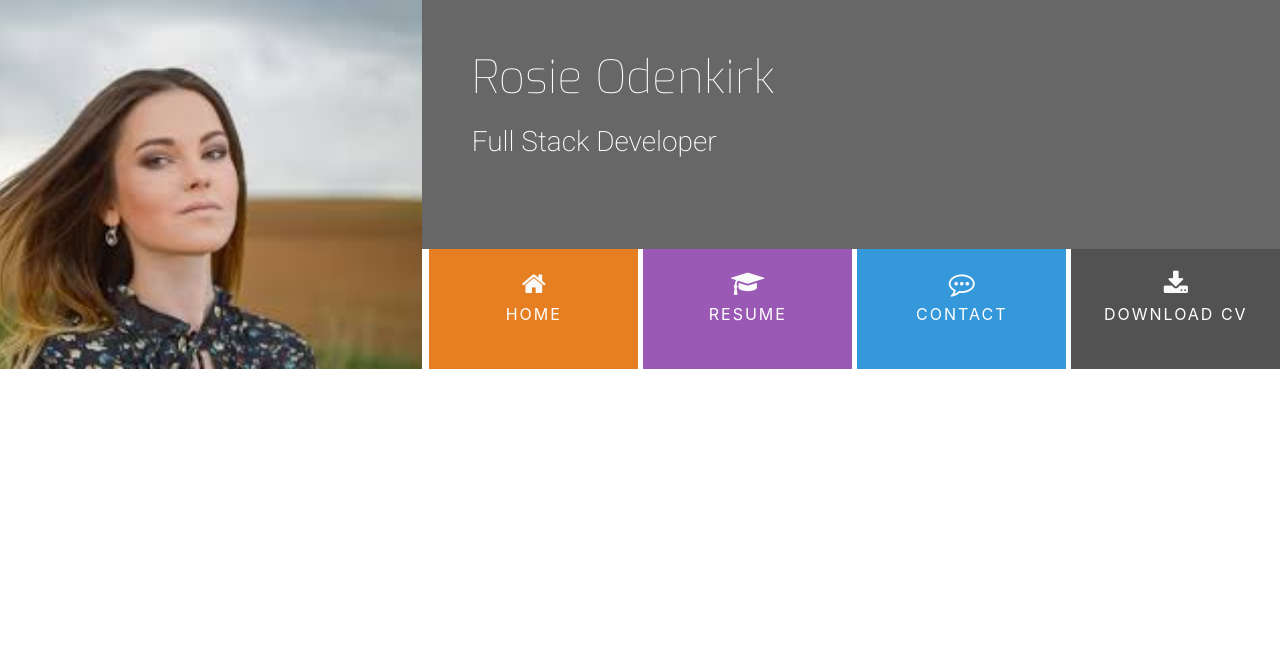
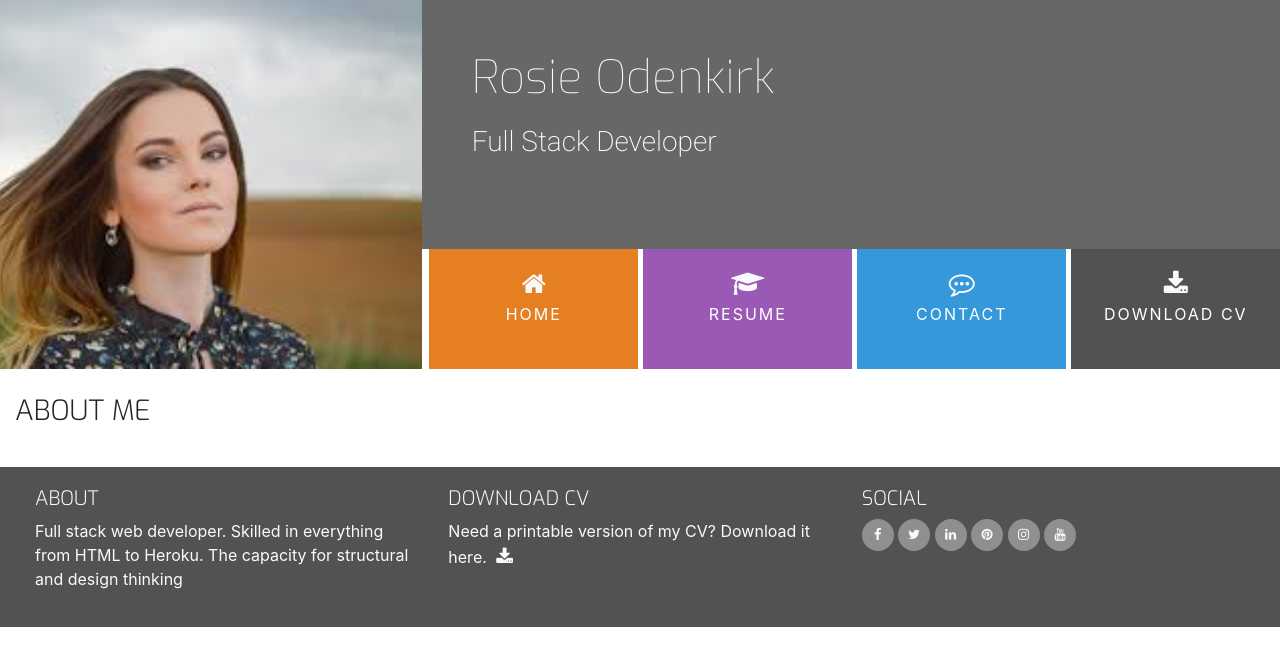
Before and after one commit to NinjaAiden/ucd-resume, a plain HTML site: page index.html in a window 1280 px wide. Shown: the top 666 px of the page. Drawn offline with nearby package versions, Linux system fonts and the light colour scheme.

Commit message:
added footer and baseline for table rows

```diff
--- a/assets/css/style.css
+++ b/assets/css/style.css
@@ -24,6 +24,46 @@
 .ui-menu-color-download {
     background-color: #525252;
     margin: 0;
+}
+
+/*------------------------------------------------- special padding/margin/text */
+
+h1,
+h2,
+h3,
+h4 {
+    margin: 0;
+}
+
+.uppercase {
+    text-transform: uppercase;
+}
+
+.general-sub {
+    font-family: "Exo", sans-serif;
+    font-weight: 300;
+    color: #fafafa;
+}
+
+.inline-block {
+    display: inline-block;
+}
+
+.section-column{
+    padding: 0 30px;
+    float: none;
+    display:table-cell;
+}
+
+.row-table{
+    display: table;
+}
+
+.section-heading{
+    font-family: "Exo", sans-serif;
+    font-weight: 300;
+    margin-top: 25px;
+    margin-bottom: 40px;
 }
 
 /*------------------------------------------------- headings */
@@ -121,3 +161,55 @@ header {
     background: rgba(0, 0, 0, 0.2);
     height: 120px;
 }
+
+/*------------------------------------------------- footer */
+
+footer {
+    background-color: #525252;
+    color: #fafafa;
+    min-height: 120px;
+    margin: 0;
+}
+
+footer .cv-pdf {
+    color: #fafafa;
+    text-align: center;
+    font-size: 18px;
+    padding-left: 5px;
+}
+
+footer .cv-pdf:hover i {
+    color: #e84610;
+    transition: all 0.35s ease-in-out;
+    -moz-transition: all 0.35s ease-in-out;
+    -webkit-transition: all 0.35s ease-in-out;
+    -o-transition: all 0.35s ease-in-out;
+}
+
+.social-links {
+    padding-bottom: 15px;
+}
+
+.social-icon {
+    width: 32px;
+    height: 32px;
+    padding: 12px 0;
+    border-radius: 50%;
+    font-size: 13px;
+    line-height: 7px;
+    text-align: center;
+    color: #fafafa;
+    background-color: #8f8f8f;
+    transition: all 0.35s ease-in-out;
+    -moz-transition: all 0.35s ease-in-out;
+    -webkit-transition: all 0.35s ease-in-out;
+    -o-transition: all 0.35s ease-in-out;
+}
+
+.social-icon:hover {
+    background-color: #e84610;
+}
+
+#footer-details {
+    padding: 20px;
+}
--- a/index.html
+++ b/index.html
@@ -47,10 +47,45 @@
         </div>
 
     </header>
-    <section>
+    <section class="continer-fluid">
+        <div class="row row-table">
+            <div class="col-xs-12 col-sm-12 col-md-8 bg-color-three-reason section-column">
+                <div class="row">
+                    <div class="col-md-12">
+                        <h3 class="section-heading uppercase">About me</h3>
+                    </div>
+                </div>
+            </div>
+        </div>
 
     </section>
-    <footer>
+    <footer class="container-fluid">
+        <div id="footer-details" class="row">
+            <div class="col-sm-4">
+                <h5 class="uppercase general-sub">About</h5>
+                <p class="inline-block">
+                    Full stack web developer. Skilled in everything from HTML to Heroku.
+                    The capacity for structural and design thinking</p>
+            </div>
+            <div class="col-sm-4">
+                <h5 class="uppercase general-sub">Download CV</h5>
+                <p class="inline-block">
+                    Need a printable version of my CV? Download it here.
+                    <a class="cv-pdf" href="#"><i class="fa fa-download" aria-hidden+"true"></i></a>
+                </p>
+            </div>
+            <div class="col-sm-4">
+                <h5 class="uppercase general-sub">Social</h5>
+                <ul class="list-inline social-links">
+                    <li class="list-inline-item"><a target="_blank" href="#"><i class="fa fa-facebook social-icon"></i></a></li>
+                    <li class="list-inline-item"><a target="_blank" href="#"><i class="fa fa-twitter social-icon"></i></a></li>
+                    <li class="list-inline-item"><a target="_blank" href="#"><i class="fa fa-linkedin social-icon"></i></a></li>
+                    <li class="list-inline-item"><a target="_blank" href="#"><i class="fa fa-pinterest social-icon"></i></a></li>
+                    <li class="list-inline-item"><a target="_blank" href="#"><i class="fa fa-instagram social-icon"></i></a></li>
+                    <li class="list-inline-item"><a target="_blank" href="#"><i class="fa fa-youtube social-icon"></i></a></li>
+                </ul>
+            </div>
+        </div>
 
     </footer>
 
```
